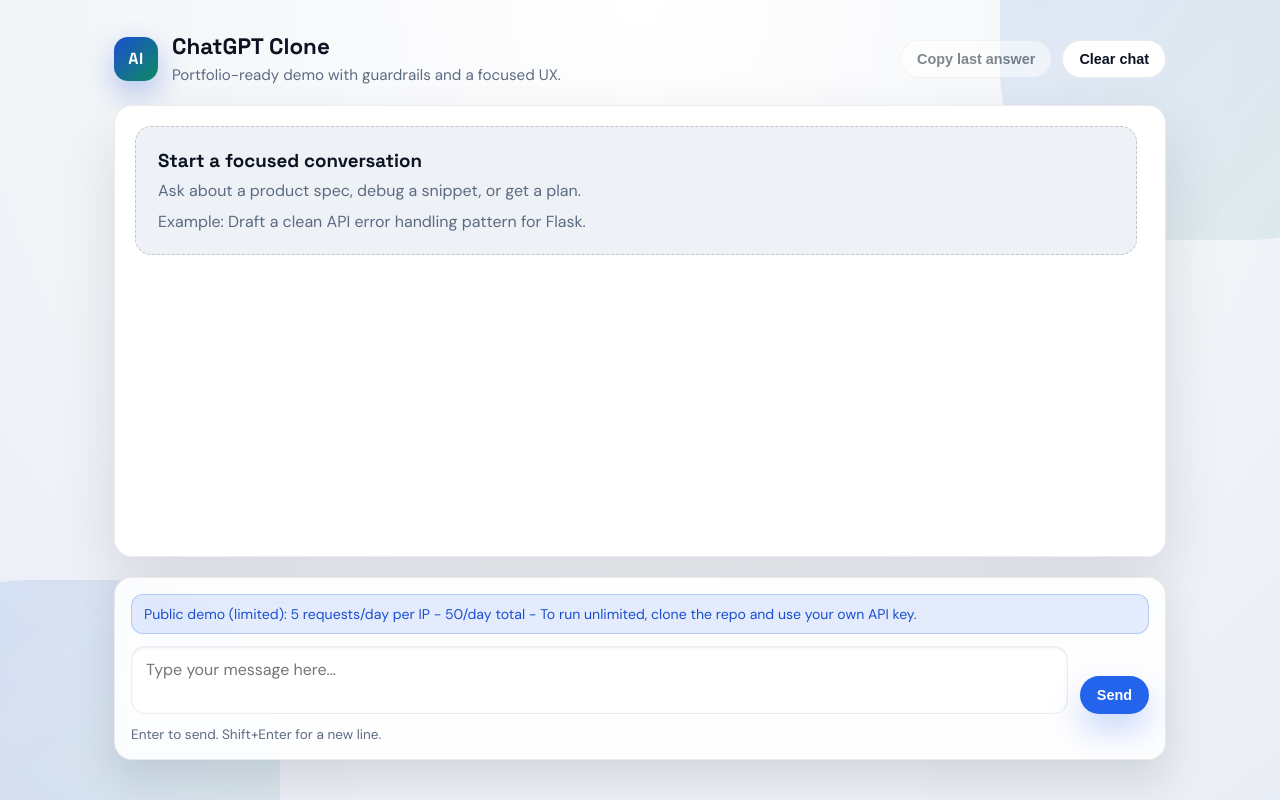
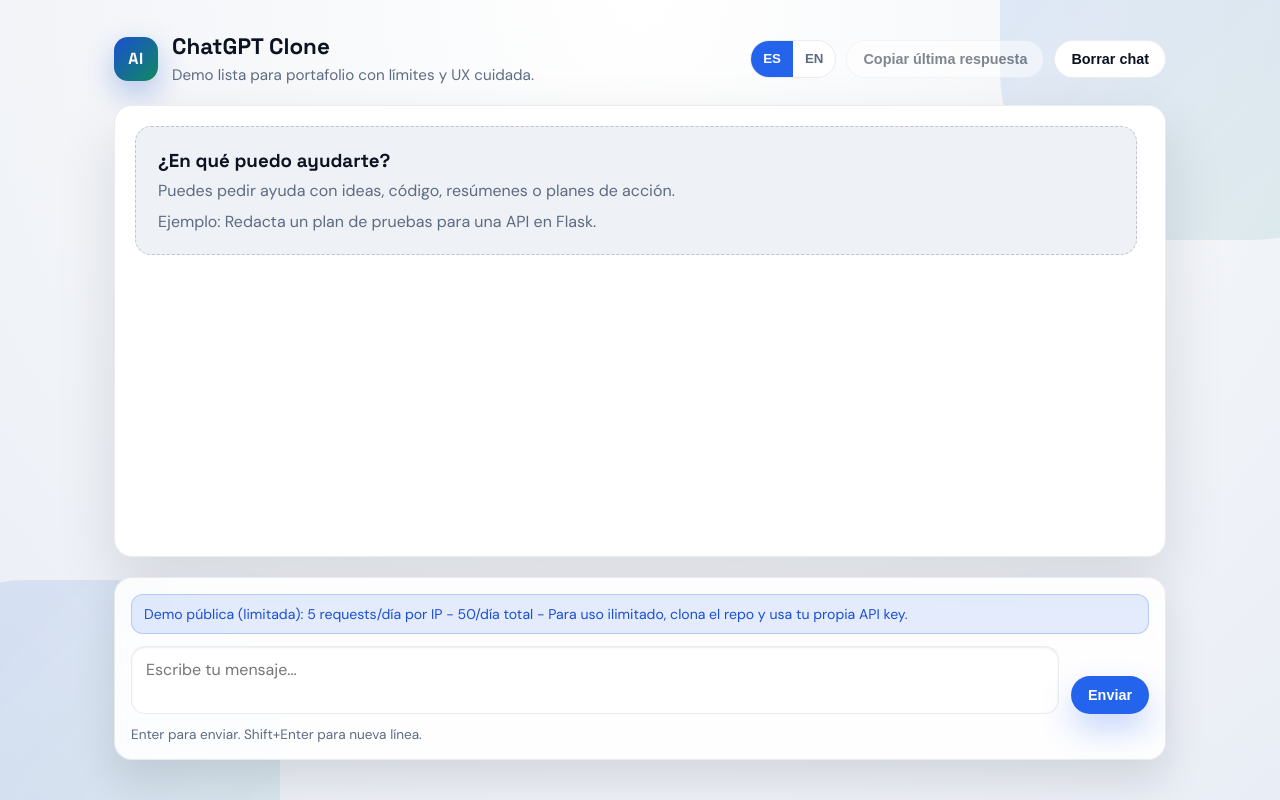
Before and after one commit to Jdtorres59/ChatGPT_Clone, a Flask app: page / in a window 1280 px wide. Run offline with Flask 3, Linux system fonts and the light colour scheme.

Commit message:
Spanish version

```diff
--- a/templates/index.html
+++ b/templates/index.html
@@ -113,6 +113,28 @@
         .actions {
             display: flex;
             gap: 10px;
+        }
+
+        .lang-toggle {
+            display: inline-flex;
+            border: 1px solid var(--line);
+            border-radius: 999px;
+            overflow: hidden;
+            background: var(--panel);
+        }
+
+        .lang-toggle button {
+            border: none;
+            background: transparent;
+            padding: 8px 12px;
+            font-weight: 600;
+            cursor: pointer;
+            color: var(--muted);
+        }
+
+        .lang-toggle button.active {
+            background: var(--accent);
+            color: #ffffff;
         }
 
         .btn {
@@ -406,37 +428,41 @@
             <div class="brand">
                 <div class="logo">AI</div>
                 <div>
-                    <h1>ChatGPT Clone</h1>
-                    <p>Portfolio-ready demo with guardrails and a focused UX.</p>
+                    <h1 id="title">ChatGPT Clone</h1>
+                    <p id="subtitle">Demo lista para portafolio con límites y UX cuidada.</p>
                 </div>
             </div>
             <div class="actions">
-                <button class="btn" id="copyBtn" disabled>Copy last answer</button>
-                <button class="btn" id="clearBtn">Clear chat</button>
+                <div class="lang-toggle" aria-label="Language">
+                    <button type="button" id="langEs" class="active">ES</button>
+                    <button type="button" id="langEn">EN</button>
+                </div>
+                <button class="btn" id="copyBtn" disabled>Copiar última respuesta</button>
+                <button class="btn" id="clearBtn">Borrar chat</button>
             </div>
         </header>
 
         <section class="chat-shell">
             <div class="messages" id="messages">
                 <div class="empty-state" id="emptyState">
-                    <h3>Start a focused conversation</h3>
-                    <div>Ask about a product spec, debug a snippet, or get a plan.</div>
-                    <div style="margin-top: 10px;">
-                        Example: Draft a clean API error handling pattern for Flask.
+                    <h3 id="emptyTitle">¿En qué puedo ayudarte?</h3>
+                    <div id="emptyBody">Puedes pedir ayuda con ideas, código, resúmenes o planes de acción.</div>
+                    <div id="emptyExample" style="margin-top: 10px;">
+                        Ejemplo: Redacta un plan de pruebas para una API en Flask.
                     </div>
                 </div>
             </div>
         </section>
 
         <footer class="composer">
-            <div class="demo-banner">
-                Public demo (limited): 5 requests/day per IP - 50/day total - To run unlimited, clone the repo and use your own API key.
+            <div class="demo-banner" id="demoBanner">
+                Demo pública (limitada): 5 requests/día por IP - 50/día total - Para uso ilimitado, clona el repo y usa tu propia API key.
             </div>
             <div class="input-row">
-                <textarea id="userInput" placeholder="Type your message here..."></textarea>
-                <button class="btn primary" id="sendBtn">Send</button>
+                <textarea id="userInput" placeholder="Escribe tu mensaje..."></textarea>
+                <button class="btn primary" id="sendBtn">Enviar</button>
             </div>
-            <div class="hint">Enter to send. Shift+Enter for a new line.</div>
+            <div class="hint" id="hint">Enter para enviar. Shift+Enter para nueva línea.</div>
         </footer>
     </div>
 
@@ -456,8 +482,87 @@
         const toastMessageEl = document.getElementById("toastMessage");
         const toastActionEl = document.getElementById("toastAction");
 
+        const langEsBtn = document.getElementById("langEs");
+        const langEnBtn = document.getElementById("langEn");
+        const titleEl = document.getElementById("title");
+        const subtitleEl = document.getElementById("subtitle");
+        const emptyTitleEl = document.getElementById("emptyTitle");
+        const emptyBodyEl = document.getElementById("emptyBody");
+        const emptyExampleEl = document.getElementById("emptyExample");
+        const demoBannerEl = document.getElementById("demoBanner");
+        const hintEl = document.getElementById("hint");
+
+        const i18n = {
+            es: {
+                title: "ChatGPT Clone",
+                subtitle: "Demo lista para portafolio con límites y UX cuidada.",
+                emptyTitle: "¿En qué puedo ayudarte?",
+                emptyBody: "Puedes pedir ayuda con ideas, código, resúmenes o planes de acción.",
+                emptyExample: "Ejemplo: Redacta un plan de pruebas para una API en Flask.",
+                demoBanner: "Demo pública (limitada): 5 requests/día por IP - 50/día total - Para uso ilimitado, clona el repo y usa tu propia API key.",
+                placeholder: "Escribe tu mensaje...",
+                send: "Enviar",
+                sending: "Enviando...",
+                copy: "Copiar última respuesta",
+                clear: "Borrar chat",
+                hint: "Enter para enviar. Shift+Enter para nueva línea.",
+                you: "Tú",
+                assistant: "Asistente",
+                system: "Sistema",
+                emptyMessage: "Escribe un mensaje antes de enviar.",
+                errorGeneric: "Algo salió mal. Intenta de nuevo.",
+                limitMessage: "Límite de demo alcanzado. Intenta más tarde o ejecútalo local.",
+                copySuccess: "Copiado al portapapeles.",
+                copyFail: "No se pudo copiar. Intenta de nuevo.",
+                clearFail: "No se pudo borrar el estado del servidor.",
+            },
+            en: {
+                title: "ChatGPT Clone",
+                subtitle: "Portfolio-ready demo with guardrails and a focused UX.",
+                emptyTitle: "How can I help?",
+                emptyBody: "Ask for ideas, code, summaries, or action plans.",
+                emptyExample: "Example: Draft a testing plan for a Flask API.",
+                demoBanner: "Public demo (limited): 5 requests/day per IP - 50/day total - To run unlimited, clone the repo and use your own API key.",
+                placeholder: "Type your message...",
+                send: "Send",
+                sending: "Sending...",
+                copy: "Copy last answer",
+                clear: "Clear chat",
+                hint: "Enter to send. Shift+Enter for a new line.",
+                you: "You",
+                assistant: "Assistant",
+                system: "System",
+                emptyMessage: "Please enter a message.",
+                errorGeneric: "Something went wrong. Please try again.",
+                limitMessage: "Public demo limit reached. Please try again later or run locally.",
+                copySuccess: "Copied to clipboard.",
+                copyFail: "Copy failed. Please try again.",
+                clearFail: "Unable to clear server state.",
+            }
+        };
+
+        let currentLang = "es";
+
         let lastAnswer = "";
         let toastTimer = null;
+
+        function applyLanguage(lang) {
+            const t = i18n[lang];
+            currentLang = lang;
+            titleEl.textContent = t.title;
+            subtitleEl.textContent = t.subtitle;
+            emptyTitleEl.textContent = t.emptyTitle;
+            emptyBodyEl.textContent = t.emptyBody;
+            emptyExampleEl.textContent = t.emptyExample;
+            demoBannerEl.textContent = t.demoBanner;
+            inputEl.placeholder = t.placeholder;
+            sendBtn.textContent = t.send;
+            copyBtn.textContent = t.copy;
+            clearBtn.textContent = t.clear;
+            hintEl.textContent = t.hint;
+            langEsBtn.classList.toggle("active", lang === "es");
+            langEnBtn.classList.toggle("active", lang === "en");
+        }
 
         function updateEmptyState() {
             const hasMessages = messagesEl.querySelectorAll(".message").length > 0;
@@ -474,7 +579,8 @@
 
             const label = document.createElement("div");
             label.className = "label";
-            label.textContent = role === "user" ? "You" : role === "assistant" ? "Assistant" : "System";
+            const labels = i18n[currentLang];
+            label.textContent = role === "user" ? labels.you : role === "assistant" ? labels.assistant : labels.system;
 
             const body = document.createElement("div");
             body.textContent = content;
@@ -522,13 +628,13 @@
 
         function setLoading(isLoading) {
             sendBtn.disabled = isLoading;
-            sendBtn.textContent = isLoading ? "Sending..." : "Send";
+            sendBtn.textContent = isLoading ? i18n[currentLang].sending : i18n[currentLang].send;
         }
 
         async function sendMessage() {
             const text = inputEl.value.trim();
             if (!text) {
-                showToast("Please enter a message.", "error", false);
+                showToast(i18n[currentLang].emptyMessage, "error", false);
                 return;
             }
 
@@ -555,8 +661,8 @@
             } catch (error) {
                 loadingMessage.remove();
                 const message = error.status === 429
-                    ? "Public demo limit reached. Please try again later or run locally."
-                    : "Something went wrong. Please try again.";
+                    ? i18n[currentLang].limitMessage
+                    : i18n[currentLang].errorGeneric;
                 createMessage("error", message);
                 showToast(message, "error", error.status === 429);
             } finally {
@@ -586,7 +692,7 @@
             try {
                 await fetch("/clear", { method: "POST" });
             } catch (error) {
-                showToast("Unable to clear server state.", "error", false);
+                showToast(i18n[currentLang].clearFail, "error", false);
             }
         });
 
@@ -596,12 +702,16 @@
             }
             try {
                 await navigator.clipboard.writeText(lastAnswer);
-                showToast("Copied to clipboard.", "success", false);
+                showToast(i18n[currentLang].copySuccess, "success", false);
             } catch (error) {
-                showToast("Copy failed. Please try again.", "error", false);
+                showToast(i18n[currentLang].copyFail, "error", false);
             }
         });
 
+        langEsBtn.addEventListener("click", () => applyLanguage("es"));
+        langEnBtn.addEventListener("click", () => applyLanguage("en"));
+
+        applyLanguage("es");
         updateEmptyState();
     </script>
 </body>
```
